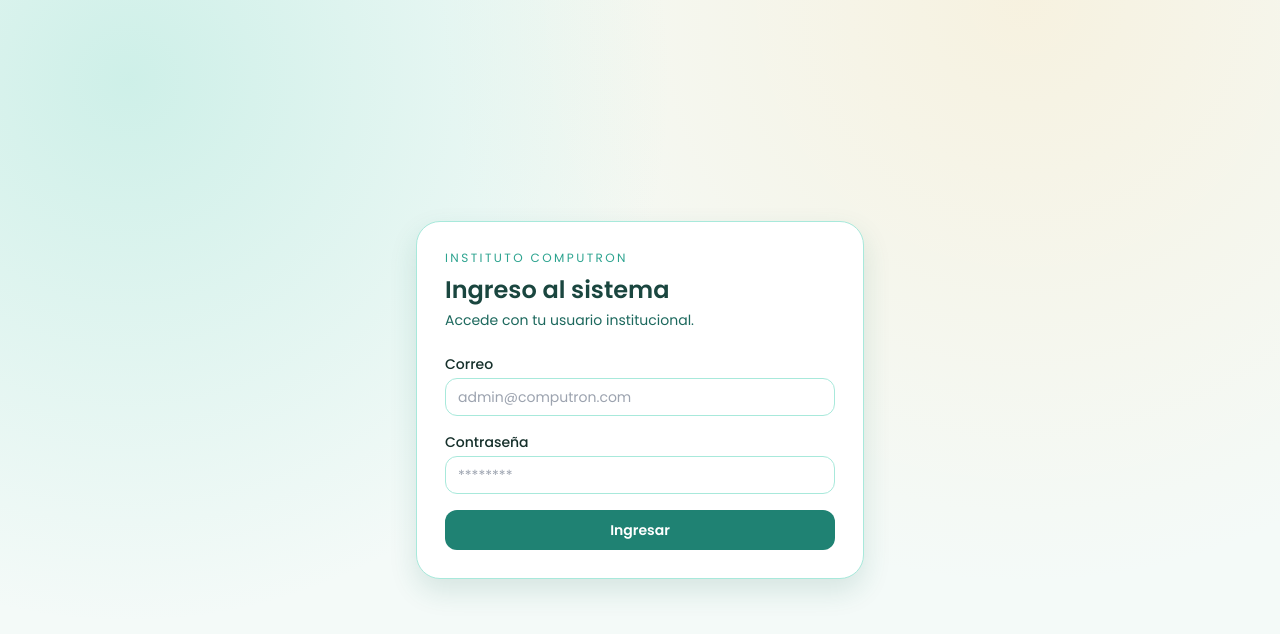
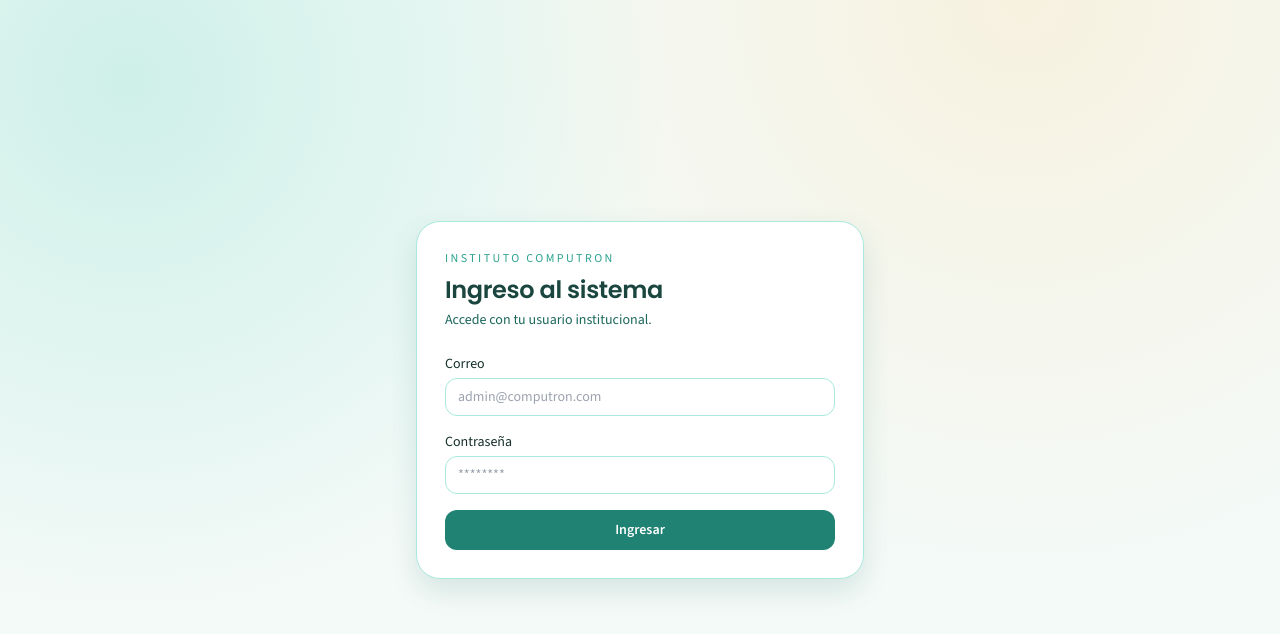
Before and after one commit to CJ-4066/SISTEMCOMPUTRON, a React app in the folder frontend/: page /login in a window 1280 px wide. Shown: the top 634 px of the page. Built offline with nearby package versions, Linux system fonts and the light colour scheme; the HTML template or start-up script is replaced by a standard one.

Commit message:
Tipografia
cambios en la tipografia

```diff
--- a/frontend/src/components/StatCard.jsx
+++ b/frontend/src/components/StatCard.jsx
@@ -10,7 +10,7 @@ export default function StatCard({ title, value, hint, tone = 'primary', action
         <p className="text-xs uppercase tracking-[0.18em] text-primary-600">{title}</p>
         {action ? <div className="shrink-0">{action}</div> : null}
       </div>
-      <p className="mt-2 break-words text-2xl font-semibold sm:text-3xl">{value}</p>
+      <p className="ui-numeric mt-2 break-words text-2xl font-semibold sm:text-3xl">{value}</p>
       <p className="mt-1 text-sm text-primary-700">{hint}</p>
     </article>
   );
--- a/frontend/src/index.css
+++ b/frontend/src/index.css
@@ -1,4 +1,4 @@
-@import url('https://fonts.googleapis.com/css2?family=Poppins:wght@400;500;600;700&display=swap');
+@import url('https://fonts.googleapis.com/css2?family=Poppins:wght@500;600;700&family=Source+Sans+3:wght@400;500;600;700&display=swap');
 
 @tailwind base;
 @tailwind components;
@@ -7,6 +7,8 @@
 :root {
   color: #16302b;
   background-color: #f4faf8;
+  --font-display: 'Poppins', sans-serif;
+  --font-body: 'Source Sans 3', sans-serif;
 }
 
 * {
@@ -16,12 +18,15 @@
 body {
   margin: 0;
   min-width: 320px;
-  font-family: 'Poppins', sans-serif;
+  font-family: var(--font-body);
+  line-height: 1.5;
   background:
     radial-gradient(circle at 10% 10%, rgba(119, 216, 196, 0.3), transparent 40%),
     radial-gradient(circle at 80% 0%, rgba(255, 216, 151, 0.25), transparent 45%),
     #f4faf8;
   color: #16302b;
+  -webkit-font-smoothing: antialiased;
+  text-rendering: optimizeLegibility;
 }
 
 button,
@@ -31,8 +36,31 @@ textarea {
   font: inherit;
 }
 
+h1,
+h2,
+h3,
+h4,
+h5,
+h6 {
+  font-family: var(--font-display);
+  letter-spacing: -0.015em;
+  line-height: 1.15;
+}
+
+table,
+.ui-numeric,
+input[type='number'],
+input[type='date'],
+input[type='datetime-local'],
+input[type='time'] {
+  font-variant-numeric: tabular-nums lining-nums;
+  font-feature-settings:
+    'tnum' 1,
+    'lnum' 1;
+}
+
 .app-input {
-  @apply w-full rounded-xl border border-primary-200 bg-white px-3 py-2 text-sm outline-none transition focus:border-primary-500 focus:ring-2 focus:ring-primary-200;
+  @apply w-full rounded-xl border border-primary-200 bg-white px-3 py-2 text-[15px] outline-none transition focus:border-primary-500 focus:ring-2 focus:ring-primary-200 sm:text-sm;
 }
 
 .card {
@@ -94,6 +122,11 @@ textarea {
 }
 
 .module-stat-value {
+  font-family: var(--font-body);
+  font-variant-numeric: tabular-nums lining-nums;
+  font-feature-settings:
+    'tnum' 1,
+    'lnum' 1;
   @apply mt-1 text-2xl font-semibold text-primary-900;
 }
 
@@ -148,6 +181,7 @@ textarea {
 }
 
 .grades-panel-title {
+  font-family: var(--font-display);
   letter-spacing: -0.015em;
 }
 
```
